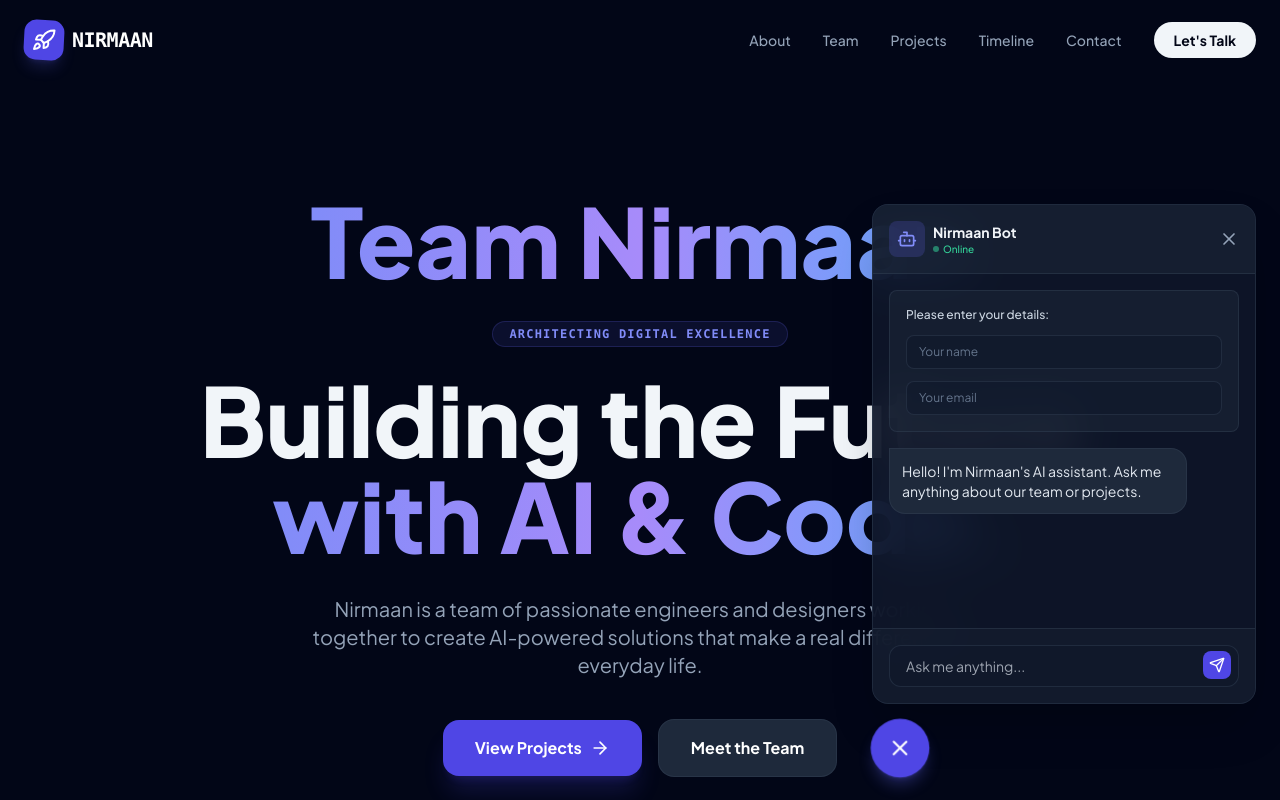
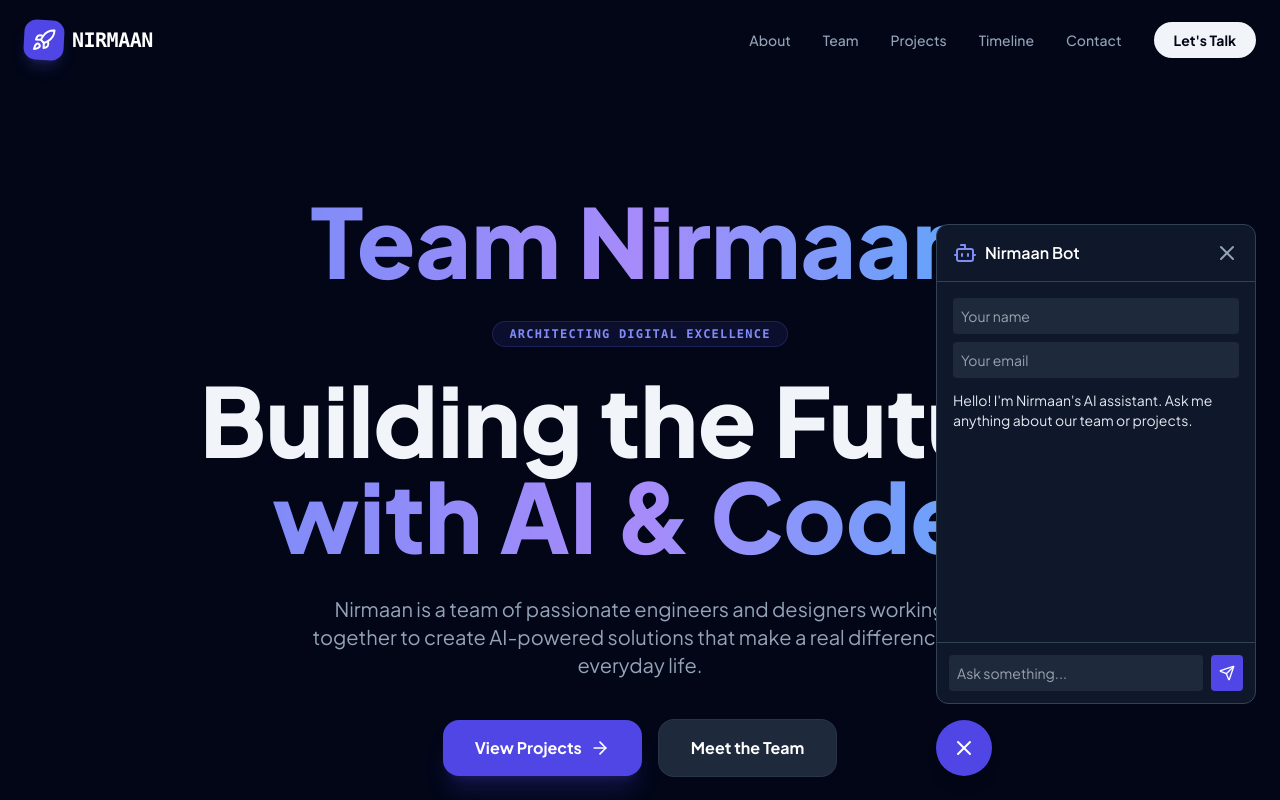
Before and after one commit to patilrutuja23/nirmaan-portfolio, a React (Vite) app: page / in a window 1280 px wide. Both pictures are taken after a click on the button 1228 px from the left and 748 px from the top of the page. Shown: the top 800 px of the page. Built offline with nearby package versions, Linux system fonts and the light colour scheme.

Commit message:
Refactor AIAssistant component for improved readability

```diff
--- a/components/AIAssistant.tsx
+++ b/components/AIAssistant.tsx
@@ -1,20 +1,25 @@
+import React, { useState, useRef, useEffect } from "react";
+import { motion, AnimatePresence } from "framer-motion";
+import { Send, X, Bot, Sparkles } from "lucide-react";
+import { geminiAssistant } from "../services/geminiService";
 
-import React, { useState, useRef, useEffect } from 'react';
-import { motion, AnimatePresence } from 'framer-motion';
-import { MessageSquare, Send, X, Bot, Sparkles } from 'lucide-react';
-import { geminiAssistant } from '../services/geminiService';
-
-const API_URL = 'http://localhost:4000/api/messages';
+// ✅ IMPORTANT: production-safe API URL
+const API_URL = "/api/messages";
 
 export const AIAssistant: React.FC = () => {
   const [isOpen, setIsOpen] = useState(false);
-  const [query, setQuery] = useState('');
-  const [messages, setMessages] = useState<{ role: 'user' | 'bot', text: string }[]>([
-    { role: 'bot', text: "Hello! I'm Nirmaan's AI assistant. Ask me anything about our team or projects." }
+  const [query, setQuery] = useState("");
+  const [messages, setMessages] = useState<
+    { role: "user" | "bot"; text: string }[]
+  >([
+    {
+      role: "bot",
+      text: "Hello! I'm Nirmaan's AI assistant. Ask me anything about our team or projects.",
+    },
   ]);
   const [isTyping, setIsTyping] = useState(false);
-  const [userName, setUserName] = useState('');
-  const [userEmail, setUserEmail] = useState('');
+  const [userName, setUserName] = useState("");
+  const [userEmail, setUserEmail] = useState("");
   const [showUserForm, setShowUserForm] = useState(true);
   const scrollRef = useRef<HTMLDivElement>(null);
 
@@ -24,50 +29,51 @@ export const AIAssistant: React.FC = () => {
     }
   }, [messages, isTyping]);
 
-  const saveMessageToDatabase = async (userMessage: string, botMessage: string) => {
+  const saveMessageToDatabase = async (
+    userMessage: string,
+    botMessage: string
+  ) => {
     try {
-      // Save user message
       await fetch(API_URL, {
-        method: 'POST',
-        headers: { 'Content-Type': 'application/json' },
+        method: "POST",
+        headers: { "Content-Type": "application/json" },
         body: JSON.stringify({
-          name: userName || 'Anonymous',
-          email: userEmail || 'noemail@example.com',
-          message: userMessage
-        })
+          name: userName || "Anonymous",
+          email: userEmail || "noemail@example.com",
+          message: userMessage,
+        }),
       });
 
-      // Save bot response
       await fetch(API_URL, {
-        method: 'POST',
-        headers: { 'Content-Type': 'application/json' },
+        method: "POST",
+        headers: { "Content-Type": "application/json" },
         body: JSON.stringify({
-          name: 'Nirmaan Bot',
-          email: 'bot@nirmaan.ai',
-          message: botMessage
-        })
+          name: "Nirmaan Bot",
+          email: "bot@nirmaan.ai",
+          message: botMessage,
+        }),
       });
     } catch (error) {
-      console.error('Error saving message:', error);
+      console.error("Error saving message:", error);
     }
   };
 
   const handleSend = async () => {
     if (!query.trim()) return;
-    if (showUserForm && (!userName.trim() || !userEmail.trim())) return;
+    if (showUserForm && (!userName || !userEmail)) return;
 
     const userMsg = query;
-    setQuery('');
-    setMessages(prev => [...prev, { role: 'user', text: userMsg }]);
+    setQuery("");
+    setMessages((prev) => [...prev, { role: "user", text: userMsg }]);
     setIsTyping(true);
 
     const botResponse = await geminiAssistant.askAboutTeam(userMsg);
-    setMessages(prev => [...prev, { role: 'bot', text: botResponse }]);
+
+    setMessages((prev) => [...prev, { role: "bot", text: botResponse }]);
     setIsTyping(false);
+    setShowUserForm(false);
 
-    // Save to MongoDB
     await saveMessageToDatabase(userMsg, botResponse);
-    setShowUserForm(false);
   };
 
   return (
@@ -75,107 +81,85 @@ export const AIAssistant: React.FC = () => {
       <AnimatePresence>
         {isOpen && (
           <motion.div
-            initial={{ opacity: 0, scale: 0.8, y: 20 }}
-            animate={{ opacity: 1, scale: 1, y: 0 }}
-            exit={{ opacity: 0, scale: 0.8, y: 20 }}
-            className="mb-4 w-80 sm:w-96 h-[500px] bg-slate-900/90 border border-slate-700/50 backdrop-blur-xl rounded-2xl shadow-2xl flex flex-col overflow-hidden"
+            initial={{ opacity: 0, scale: 0.9 }}
+            animate={{ opacity: 1, scale: 1 }}
+            exit={{ opacity: 0, scale: 0.9 }}
+            className="mb-4 w-80 h-[480px] bg-slate-900 border border-slate-700 rounded-xl flex flex-col overflow-hidden"
           >
-            {/* Header */}
-            <div className="bg-slate-800/50 p-4 flex items-center justify-between border-b border-slate-700/50">
+            <div className="p-4 border-b border-slate-700 flex justify-between items-center">
               <div className="flex items-center gap-2">
-                <div className="p-2 bg-indigo-500/20 rounded-lg">
-                  <Bot className="w-5 h-5 text-indigo-400" />
+                <Bot className="text-indigo-400" />
+                <span className="text-white font-semibold">Nirmaan Bot</span>
               </div>
-                <div>
-                  <h3 className="text-sm font-bold text-slate-100">Nirmaan Bot</h3>
-                  <p className="text-[10px] text-emerald-400 font-medium flex items-center gap-1">
-                    <span className="w-1.5 h-1.5 bg-emerald-400 rounded-full animate-pulse"></span>
-                    Online
-                  </p>
-                </div>
-              </div>
-              <button onClick={() => setIsOpen(false)} className="text-slate-400 hover:text-white transition-colors">
-                <X className="w-5 h-5" />
+              <button onClick={() => setIsOpen(false)}>
+                <X className="text-slate-400" />
               </button>
             </div>
 
-            {/* Messages */}
-            <div ref={scrollRef} className="flex-1 overflow-y-auto p-4 space-y-4">
+            <div
+              ref={scrollRef}
+              className="flex-1 overflow-y-auto p-4 space-y-3"
+            >
               {showUserForm && (
-                <div className="bg-slate-800/50 p-4 rounded-lg border border-slate-700/50 space-y-3">
-                  <p className="text-xs text-slate-300 font-medium">Please enter your details:</p>
+                <div className="space-y-2">
                   <input
-                    type="text"
+                    className="w-full p-2 text-sm rounded bg-slate-800 text-white"
                     placeholder="Your name"
                     value={userName}
                     onChange={(e) => setUserName(e.target.value)}
-                    className="w-full bg-slate-900/50 border border-slate-700/50 rounded-lg py-2 px-3 text-xs text-slate-100 placeholder-slate-500 focus:outline-none focus:ring-2 focus:ring-indigo-500/50"
                   />
                   <input
-                    type="email"
+                    className="w-full p-2 text-sm rounded bg-slate-800 text-white"
                     placeholder="Your email"
                     value={userEmail}
                     onChange={(e) => setUserEmail(e.target.value)}
-                    className="w-full bg-slate-900/50 border border-slate-700/50 rounded-lg py-2 px-3 text-xs text-slate-100 placeholder-slate-500 focus:outline-none focus:ring-2 focus:ring-indigo-500/50"
                   />
                 </div>
               )}
+
               {messages.map((m, i) => (
-                <div key={i} className={`flex ${m.role === 'user' ? 'justify-end' : 'justify-start'}`}>
-                  <div className={`max-w-[85%] p-3 rounded-2xl text-sm ${
-                    m.role === 'user'
-                      ? 'bg-indigo-600 text-white rounded-tr-none'
-                      : 'bg-slate-800 text-slate-200 rounded-tl-none border border-slate-700/50'
-                  }`}>
+                <div
+                  key={i}
+                  className={`text-sm ${
+                    m.role === "user"
+                      ? "text-right text-indigo-300"
+                      : "text-left text-slate-200"
+                  }`}
+                >
                   {m.text}
                 </div>
-                </div>
               ))}
+
               {isTyping && (
-                <div className="flex justify-start">
-                  <div className="bg-slate-800 p-3 rounded-2xl rounded-tl-none border border-slate-700/50">
-                    <div className="flex gap-1">
-                      <div className="w-1.5 h-1.5 bg-slate-500 rounded-full animate-bounce"></div>
-                      <div className="w-1.5 h-1.5 bg-slate-500 rounded-full animate-bounce delay-75"></div>
-                      <div className="w-1.5 h-1.5 bg-slate-500 rounded-full animate-bounce delay-150"></div>
-                    </div>
-                  </div>
-                </div>
+                <div className="text-slate-400 text-sm">Typing...</div>
               )}
             </div>
 
-            {/* Input */}
-            <div className="p-4 border-t border-slate-700/50 bg-slate-800/30">
-              <div className="relative">
+            <div className="p-3 border-t border-slate-700 flex gap-2">
               <input
-                  type="text"
+                className="flex-1 p-2 text-sm rounded bg-slate-800 text-white"
+                placeholder="Ask something..."
                 value={query}
                 onChange={(e) => setQuery(e.target.value)}
-                  onKeyDown={(e) => e.key === 'Enter' && handleSend()}
-                  placeholder="Ask me anything..."
-                  className="w-full bg-slate-900/50 border border-slate-700/50 rounded-xl py-2.5 px-4 text-sm focus:outline-none focus:ring-2 focus:ring-indigo-500/50 transition-all text-slate-100"
+                onKeyDown={(e) => e.key === "Enter" && handleSend()}
               />
               <button
                 onClick={handleSend}
-                  className="absolute right-2 top-1.5 p-1.5 bg-indigo-600 hover:bg-indigo-500 rounded-lg text-white transition-colors"
+                className="bg-indigo-600 p-2 rounded text-white"
               >
-                  <Send className="w-4 h-4" />
+                <Send size={16} />
               </button>
-              </div>
             </div>
           </motion.div>
         )}
       </AnimatePresence>
 
-      <motion.button
-        whileHover={{ scale: 1.05 }}
-        whileTap={{ scale: 0.95 }}
+      <button
         onClick={() => setIsOpen(!isOpen)}
-        className="w-14 h-14 bg-indigo-600 rounded-full shadow-lg shadow-indigo-500/30 flex items-center justify-center text-white relative group"
+        className="w-14 h-14 bg-indigo-600 rounded-full flex items-center justify-center text-white shadow-lg"
       >
-        <div className="absolute inset-0 bg-indigo-500 rounded-full blur-lg opacity-0 group-hover:opacity-40 transition-opacity"></div>
-        {isOpen ? <X className="w-6 h-6 z-10" /> : <Sparkles className="w-6 h-6 z-10" />}
-      </motion.button>
+        {isOpen ? <X /> : <Sparkles />}
+      </button>
     </div>
   );
 };
```
Lines whose indentation alone changed are shown as unchanged.
